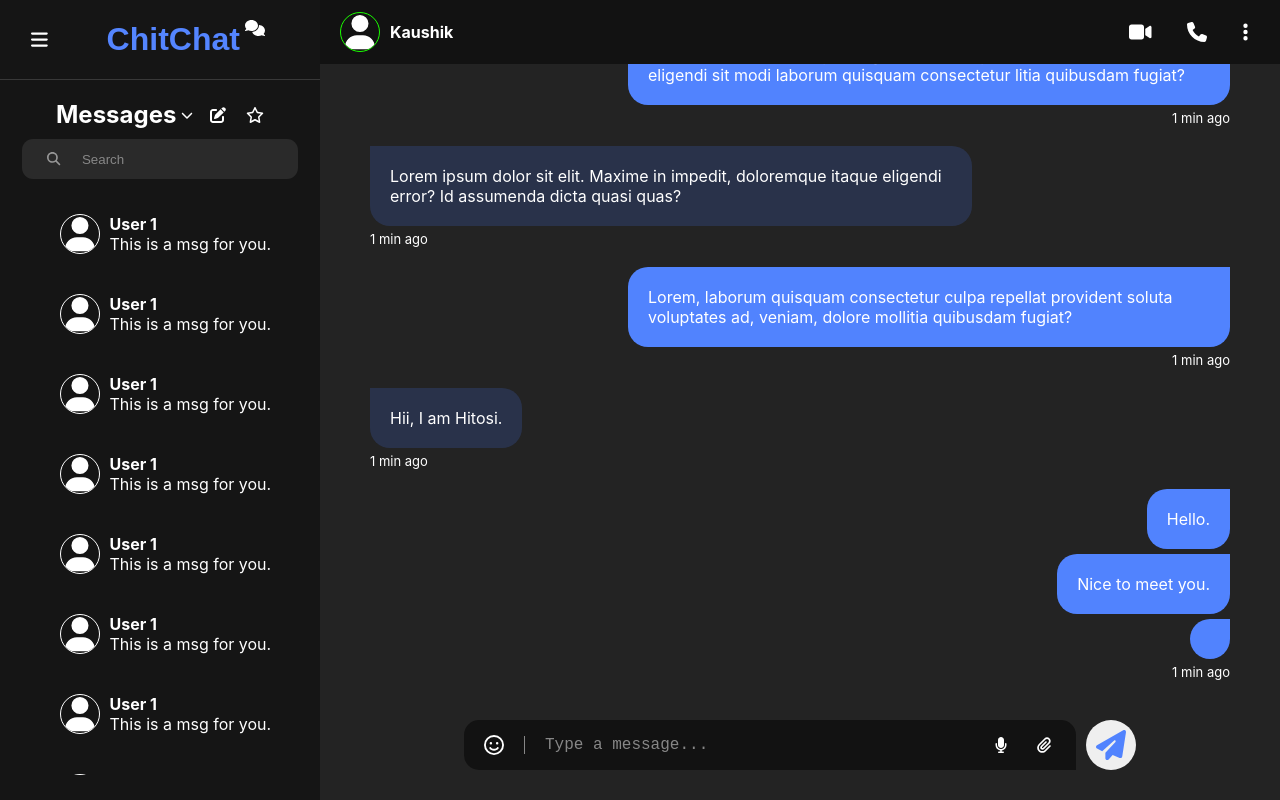
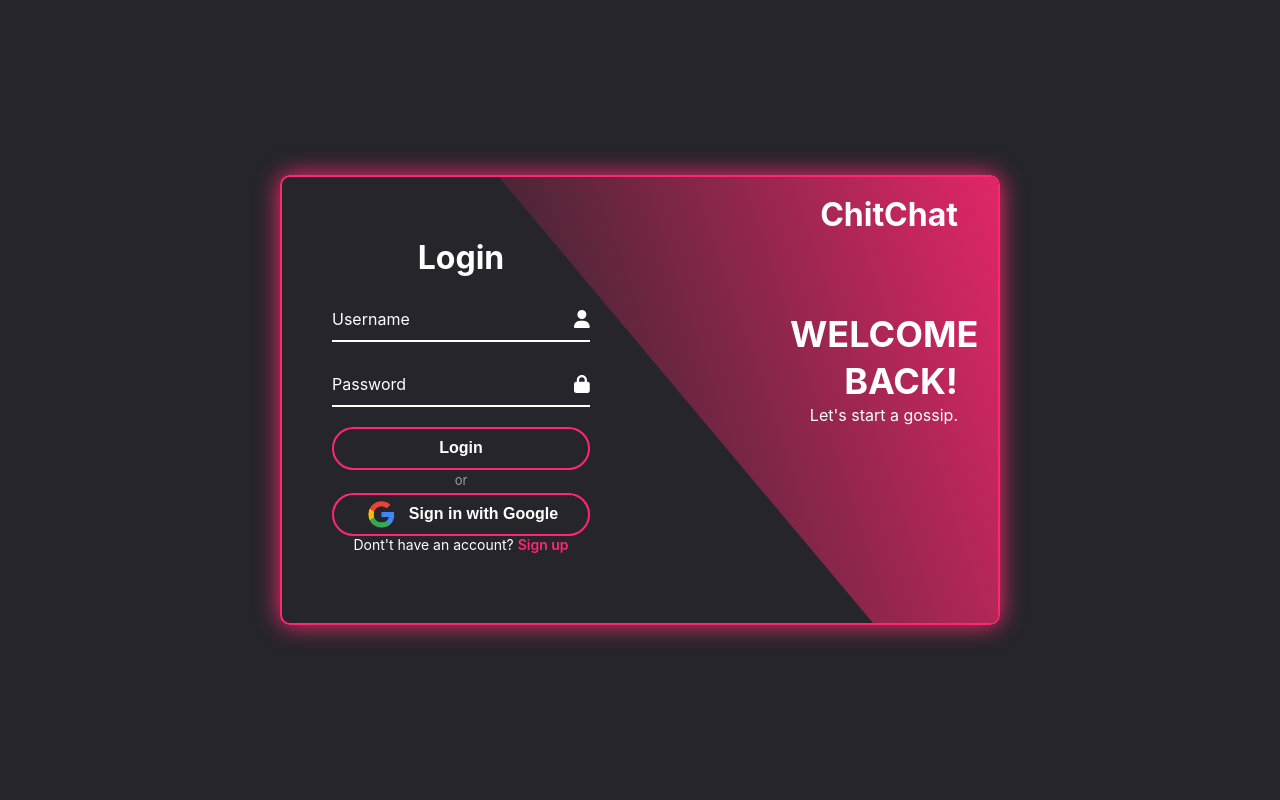
Before and after one commit to KAUSHIK-ROY/ChitChat, a React (Create React App) app: page / in a window 1280 px wide. Built offline with nearby package versions, Linux system fonts and the light colour scheme.

Commit message:
Add Firebase Email Authentication

```diff
--- a/src/App.js
+++ b/src/App.js
@@ -7,7 +7,7 @@ import Messages from './Components/MyChat/Messages.jsx';
 
 function App() {
 
-  const user =true;
+  const user =false;
   return (
 
       <div className='container'>
--- a/src/Components/LogIn/Login.jsx
+++ b/src/Components/LogIn/Login.jsx
@@ -3,30 +3,57 @@ import { FontAwesomeIcon } from "@fortawesome/react-fontawesome";
 import { faEnvelope, faLock, faUser } from "@fortawesome/free-solid-svg-icons";
 import React, { useState } from "react";
 import { GoogleAuthProvider, signInWithPopup } from "firebase/auth";
-import { auth } from "../Firebase";
+import { auth, db } from "../Firebase";
+import { createUserWithEmailAndPassword } from "firebase/auth";
+import { doc, setDoc } from "firebase/firestore";
 
 export default function Login() {
   const [form, setForm] = useState(true);
+
+
 
   let toggleForm = () => {
     setForm(!form);
   };
 
-  const googleLogin = ()=>{
+  // firebase google login
+
+  const googleLogin = () => {
     const provider = new GoogleAuthProvider();
-    signInWithPopup(auth, provider).then(async(result) =>{
-        console.log(result);
+    signInWithPopup(auth, provider).then(async (result) => {
+      console.log(result);
+    });
+  };
 
-    });
-  }
+  const handleLogin = (e) => {
+    e.preventDefault();
+  };
 
-  const handleLogin = (e)=>{
-    e.preventDefault()
-  }
+  const handleRegister = async (e) => {
+    e.preventDefault();
+    const formData = new FormData(e.target);
+    const { userName, email, password } = Object.fromEntries(formData);
 
-  const handleRegister = (e)=>{
+    try {
+      const res = await createUserWithEmailAndPassword(auth, email, password)
+      await setDoc(doc(db, "users", res.user.uid), {
+        userName,
+        email,
+        password,
+        id : res.user.uid,
+        blocked: []
+      });
 
-  }
+      await setDoc(doc(db, "userChats", res.user.uid), {
+        chats: []
+      });
+      alert("done")
+    } catch (err) {
+      // console.log(err);
+      alert(err);
+    }
+  };
+
 
   return (
     <div className="lcontainer">
@@ -39,12 +66,12 @@ export default function Login() {
               <h2>Login</h2>
               <form onSubmit={handleLogin}>
                 <div className="input-box">
-                  <input type="text" required />
+                  <input type="text" required name="userName" />
                   <label htmlFor="">Username</label>
                   <FontAwesomeIcon icon={faUser} className="icn" />
                 </div>
                 <div className="input-box">
-                  <input type="password" required />
+                  <input type="password" required name="password" />
                   <label htmlFor="">Password</label>
                   <FontAwesomeIcon icon={faLock} className="icn" />
                 </div>
@@ -55,7 +82,13 @@ export default function Login() {
                 </div>
                 <p className="or">or</p>
 
-                <button className="btn1" onClick={googleLogin} ><img src={require("../../../src/google-logo-9824.png")} alt="G" />Sign in with Google</button>
+                <button className="btn1" onClick={googleLogin}>
+                  <img
+                    src={require("../../../src/google-logo-9824.png")}
+                    alt="G"
+                  />
+                  Sign in with Google
+                </button>
                 <div className="regi-link">
                   <p>
                     Dont't have an account?{" "}
@@ -79,19 +112,19 @@ export default function Login() {
             <div className="curved-shape2"></div>
             <div className="form-box register">
               <h2>Register</h2>
-              <form onSubmit={handleLogin} >
+              <form onSubmit={handleRegister}>
                 <div className="input-box">
-                  <input type="text" required />
+                  <input type="text" required name="userName" />
                   <label htmlFor="">Username</label>
                   <FontAwesomeIcon icon={faUser} className="icn" />
                 </div>
                 <div className="input-box">
-                  <input type="mail" required />
+                  <input type="mail" required name="email" />
                   <label htmlFor="">Email</label>
                   <FontAwesomeIcon icon={faEnvelope} className="icn" />
                 </div>
                 <div className="input-box">
-                  <input type="password" required />
+                  <input type="password" required name="password" />
                   <label htmlFor="">Set Password</label>
                   <FontAwesomeIcon icon={faLock} className="icn" />
                 </div>
@@ -101,7 +134,13 @@ export default function Login() {
                   </button>
                 </div>
                 <p className="or">or</p>
-                <button className="btn1" onClick={googleLogin} onSubmit={handleRegister}><img src={require("../../../src/google-logo-9824.png")} alt="G" />Sign up with Google</button>
+                <button className="btn1" onClick={googleLogin}>
+                  <img
+                    src={require("../../../src/google-logo-9824.png")}
+                    alt="G"
+                  />
+                  Sign up with Google
+                </button>
                 <div className="regi-link">
                   <p>
                     Already have an account?{" "}
--- a/src/Components/LogIn/login.css
+++ b/src/Components/LogIn/login.css
@@ -64,7 +64,7 @@
 .input-box input{
     width: 100%;
     height: 100%;
-    background-color: transparent;
+    background: transparent;
     border: none;
     outline: none;
     font-size: 16px;
```
